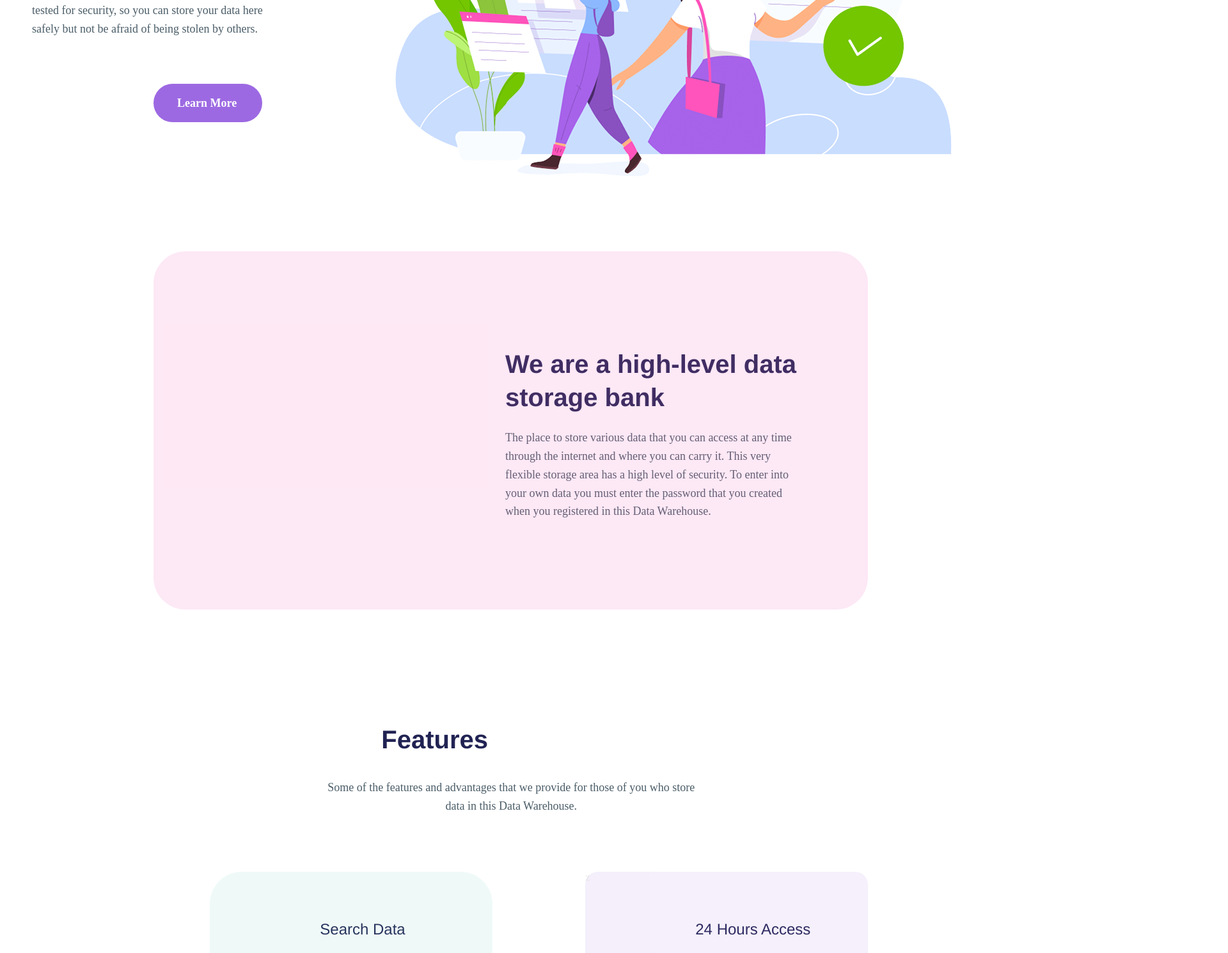
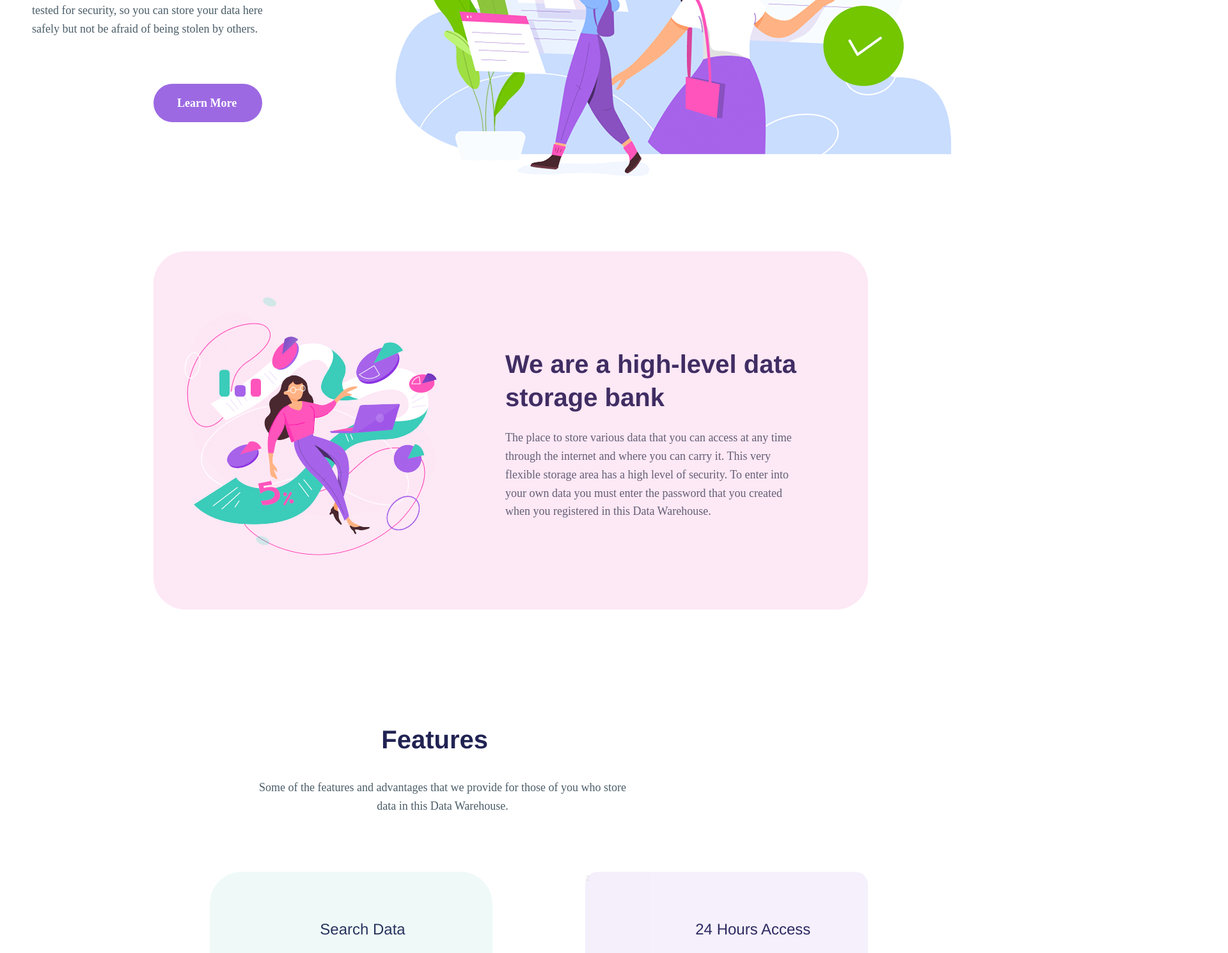
Before and after one commit to ShafeeRushdan/ClickUp, a website: page index.html in a window 1280 px wide. Shown: the part 510-2000 px from the top of the page at 64% size, 1920 px wide, since content can reach past the window. Drawn offline with Linux system fonts and the light colour scheme.

Commit message:
one pic added

```diff
--- a/index.html
+++ b/index.html
@@ -20,6 +20,7 @@
     <div class="rdbox"></div>
     <h1 class="requestdemo">Request Demo</h1>
 
+    <div class="graphlady"></div>
     <div class="card1">
         <h1 class="card1__title">Save your data storage here.</h1>
 
@@ -28,7 +29,6 @@
             tested for security, so you can store your data here
             safely but not be afraid of being stolen by others.</h1>
 
-        <div class="image1"></div>
             <div class="learnmore"></div>
             <h1 class="learnmorelbl">Learn More</h1>
         </div>
@@ -46,8 +46,8 @@
 
                 <div class="background">
 
-                <div class="image2"></div>
                 </div>
+                <div class="busybody"></div>
             </div>
 
 
--- a/styles.css
+++ b/styles.css
@@ -53,7 +53,7 @@ background: #9C69E2;
 opacity: 0.2;
 
 }
-div.image1 {
+div.graphlady {
    /* image1 1 */
 
 position: absolute;
@@ -63,21 +63,21 @@ left: 603px;
 top: 333px;
 background-image: url("graphlady.png");
 }
-div.image2 {
-    /* image2  */
+div.busybody {
+
 
 position: absolute;
-width: 477px;
-height: 504px;
-left: 251px;
-top: 935px;
+width: 3117px;
+height: 860px;
+left: -650px;
+top: 600.18px;
 
-background-image: url("image2.png");
+
+border-radius: 50px;
+background-image: url("busybody.png");
 
 }
 div.background {
-
-
 /* Rectangle 34 */
 
 position: absolute;
@@ -88,6 +88,8 @@ top: 903.18px;
 
 background: rgba(240, 99, 184, 0.15);
 border-radius: 50px;
+
+
 
 }
 div.searchbackground {
@@ -645,7 +647,7 @@ h1.content3 {
 position: absolute;
 width: 584px;
 height: 58px;
-left: 507.29px;
+left: 400px;
 top: 1715px;
 
 font-family: Avenir;
@@ -654,6 +656,8 @@ font-weight: 500;
 font-size: 18px;
 line-height: 160%;
 /* or 29px */
+display: flex;
+align-items: center;
 text-align: center;
 
 /* 1 */
```
Also changed, not shown: busybody.png (renamed from image2.png). Lines whose indentation alone changed are shown as unchanged.
